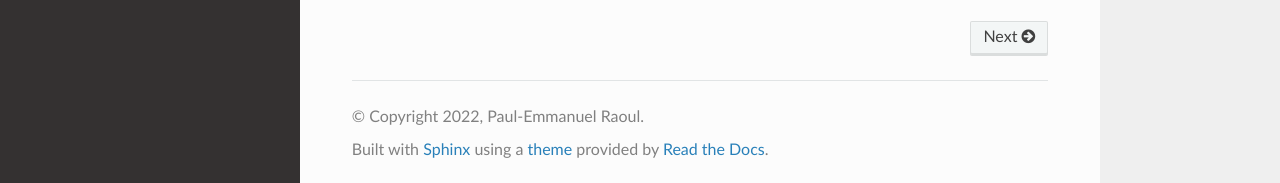
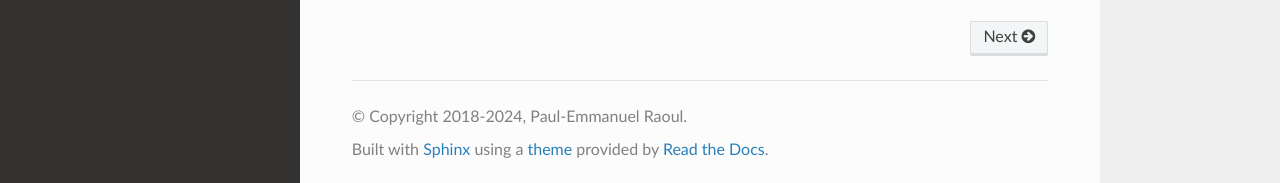
Before and after one commit to SkypLabs/faker-wifi-essid, a Sphinx documentation site: the page built from docs/index.rst, in a window 1280 px wide and 1321 px high. Shown: the part 1135-1318 px from the top of the window. Built offline with Sphinx 7.4.7 and the Read the Docs theme 3.1.0, drawn with Linux system fonts in a browser that asks for light colours.

Commit message:
Use dynamic copyright range in Sphinx doc

```diff
--- a/docs/conf.py
+++ b/docs/conf.py
@@ -16,12 +16,14 @@
 
 # pylint: skip-file
 
+from datetime import datetime
+
 from faker_wifi_essid import __version__ as VERSION
 
 # -- Project information -----------------------------------------------------
 
 project = "Faker Wi-Fi ESSID"
-copyright = "2022, Paul-Emmanuel Raoul"
+copyright = f"2018-{datetime.now().year}, Paul-Emmanuel Raoul"
 author = "Paul-Emmanuel Raoul"
 
 # The full version, including alpha/beta/rc tags
```
